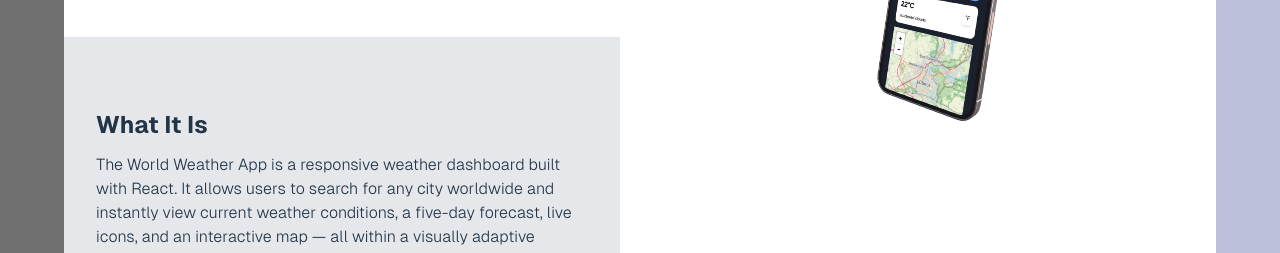
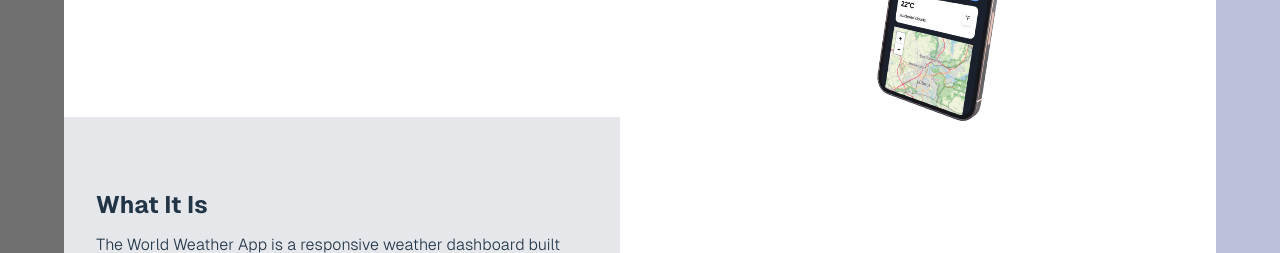
Before and after one commit to ilsegaertner/portfolio, a website built with Vite: page weather-app.html in a window 1280 px wide. Shown: the part 295-548 px from the top of the page. Built offline with nearby package versions, Linux system fonts and the light colour scheme.

Commit message:
fix mt in weather-app view

```diff
--- a/weather-app.html
+++ b/weather-app.html
@@ -212,7 +212,7 @@
       </picture>
 
       <section
-        class="relative col-span-2 col-start-1 sm:grid sm:grid-cols-subgrid bg-gray-200 lg:-mt-30 p-3 sm:p-8"
+        class="relative col-span-2 col-start-1 sm:grid sm:grid-cols-subgrid bg-gray-200 lg:-mt-10 p-3 sm:p-8"
       >
         <div
           class="sm:grid sm:grid-cols-subgrid sm:col-start-1 sm:col-span-2 details"
```
